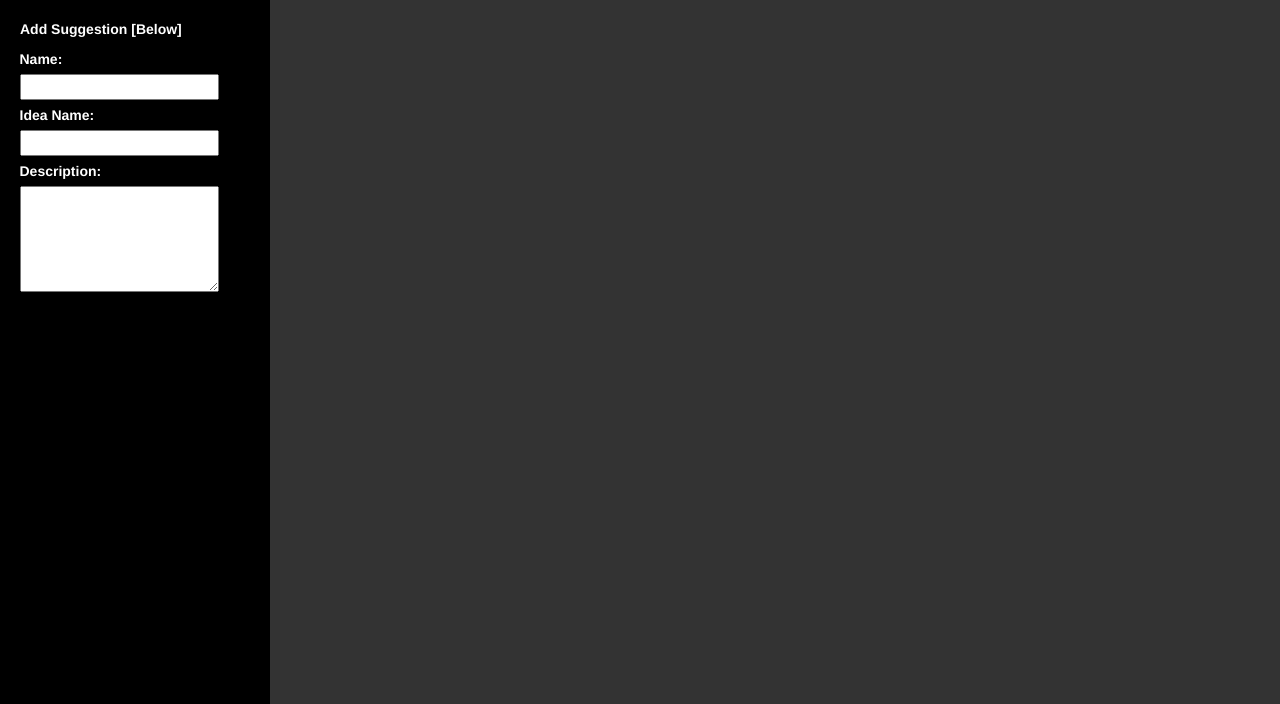
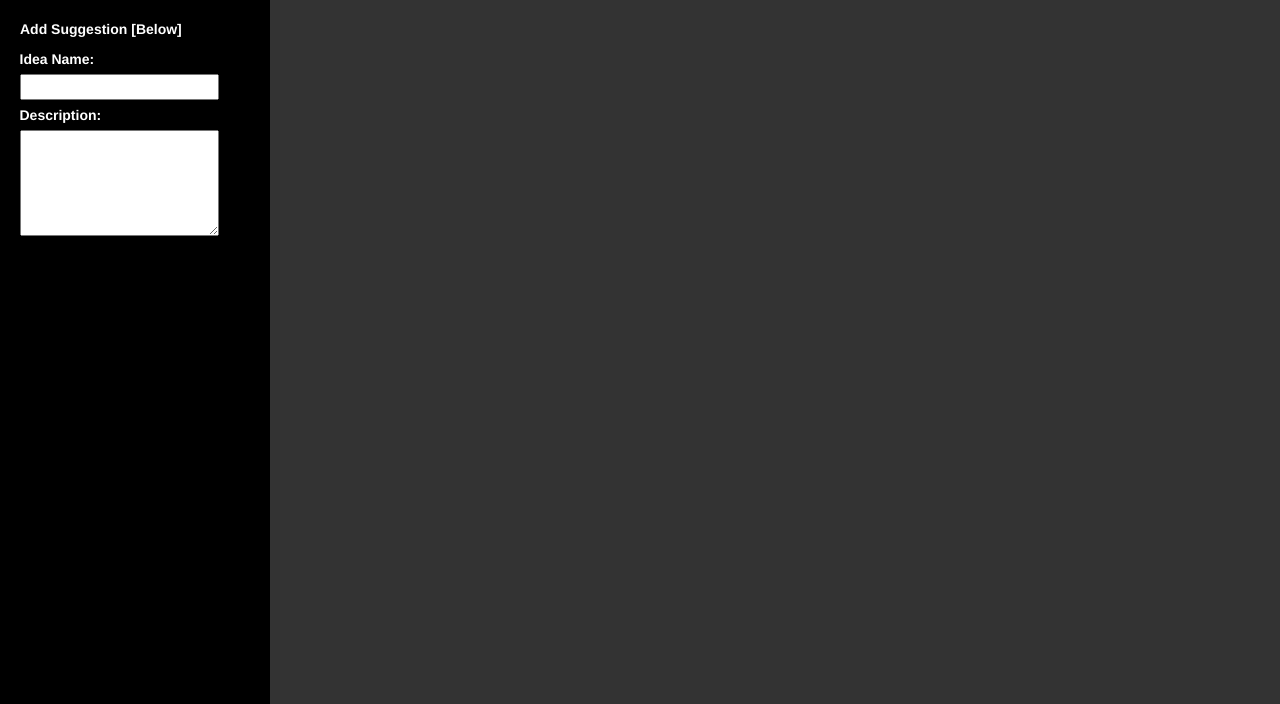
Before and after one commit to djtran/Veil, a website: page index.html in a window 1280 px wide. Shown: the part 96-800 px from the top of the page. Drawn offline with Linux system fonts and the light colour scheme.

Commit message:
last last update

```diff
--- a/index.html
+++ b/index.html
@@ -44,10 +44,6 @@
             </li>
 
             <form>
-                <div class = "input-form">
-                    <label>Name:</label><br>
-                    <textarea class="short-input" rows="1" id="Name"></textarea>
-                </div>
                 <div class = "input-form">
                     <label>Idea Name:</label><br>
                     <textarea class="short-input" rows="1" id="Title"></textarea>
```
